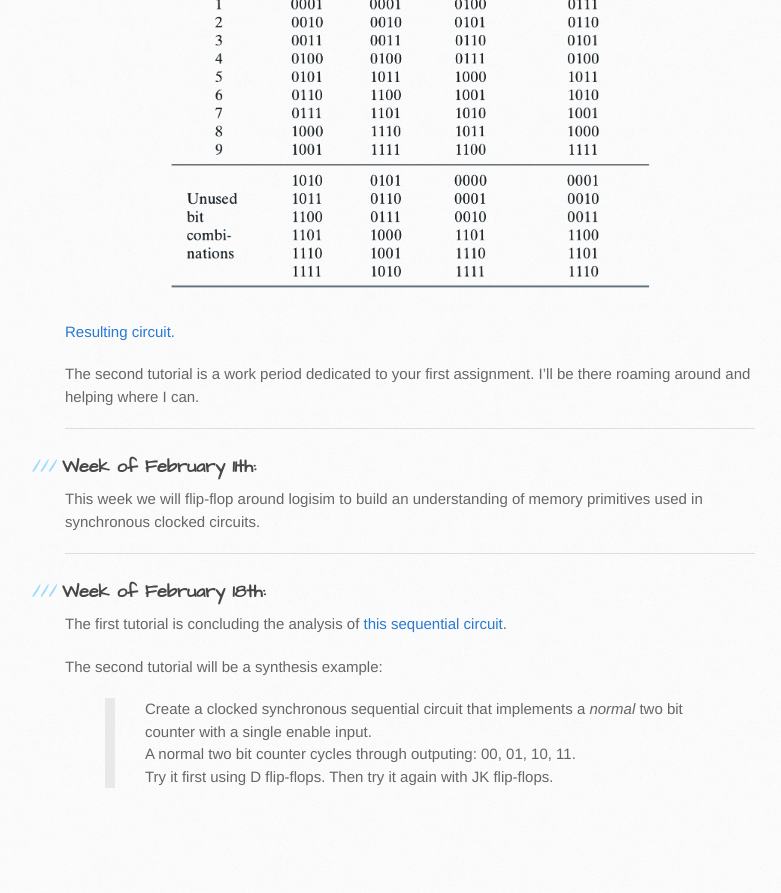
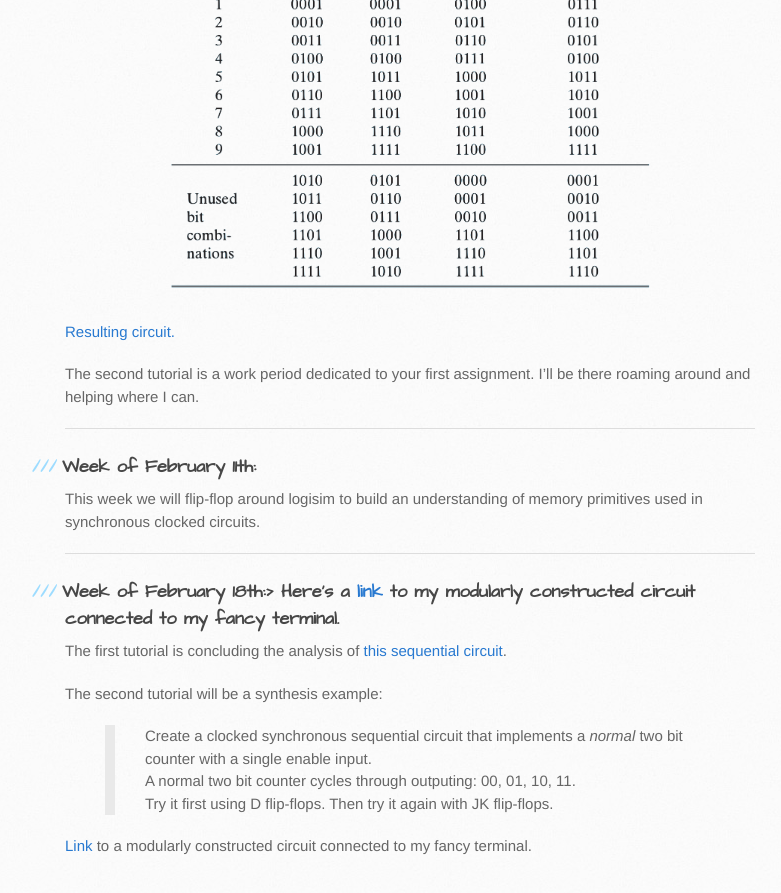
Before and after one commit to philstutorials/philstutorials.github.io, a Jekyll site: the page built from CPSC359W.md, in a window 1280 px wide and 900 px high, scrolled down 2702 px. Shown: the top 893 px of the window, without its empty margins (105-886 px from the left). Built offline with Jekyll 4.4.1, drawn with Linux system fonts in a browser that asks for light colours; our own code applies the rules of GitHub Pages for plain Markdown files; before the commit the page ends 3533 px from its top, so only the background shows below that.

Commit message:
Update CPSC359W.md

```diff
--- a/CPSC359W.md
+++ b/CPSC359W.md
@@ -77,7 +77,7 @@ This week we will flip-flop around logisim to build an understanding of memory p
 
 ----
 
-### Week of February 18th:
+### Week of February 18th:> Here's a [link](https://raw.githubusercontent.com/philstutorials/philstutorials.github.io/master/_data/simple_counter_split.circ "Logisim file. Save this to your computer.") to my modularly constructed circuit connected to my fancy terminal.
 The first tutorial is concluding the analysis of [this sequential circuit](https://raw.githubusercontent.com/philstutorials/philstutorials.github.io/master/_data/analyze_this.circ "Logisim file. Save this to your computer.").
 
 The second tutorial will be a synthesis example:
@@ -86,3 +86,5 @@ The second tutorial will be a synthesis example:
  > A normal two bit counter cycles through outputing:
  > 00, 01, 10, 11.
  > Try it first using D flip-flops. Then try it again with JK flip-flops.
+
+[Link](https://raw.githubusercontent.com/philstutorials/philstutorials.github.io/master/_data/simple_counter_split.circ "Logisim file. Save this to your computer.") to a modularly constructed circuit connected to my fancy terminal.
```
